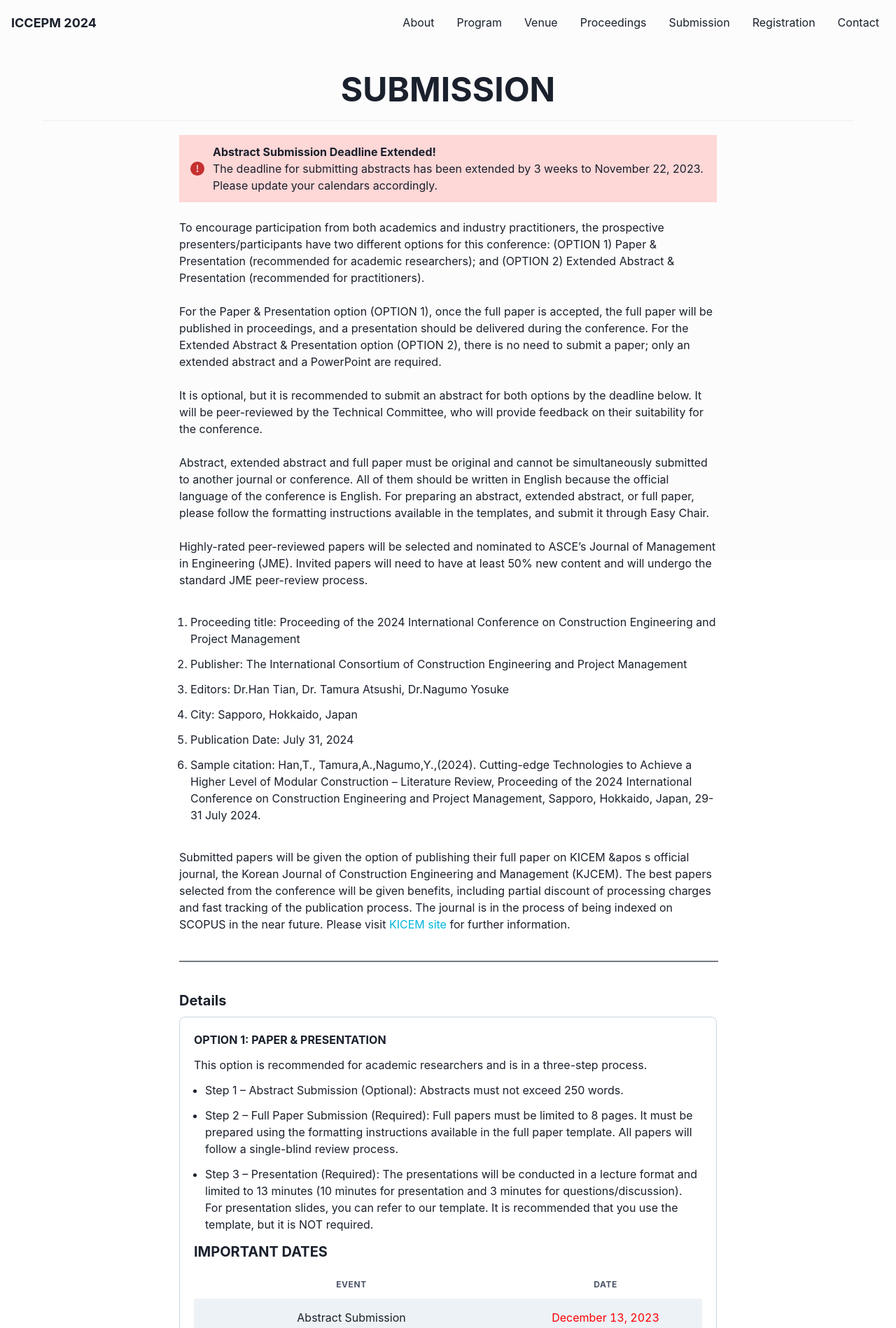
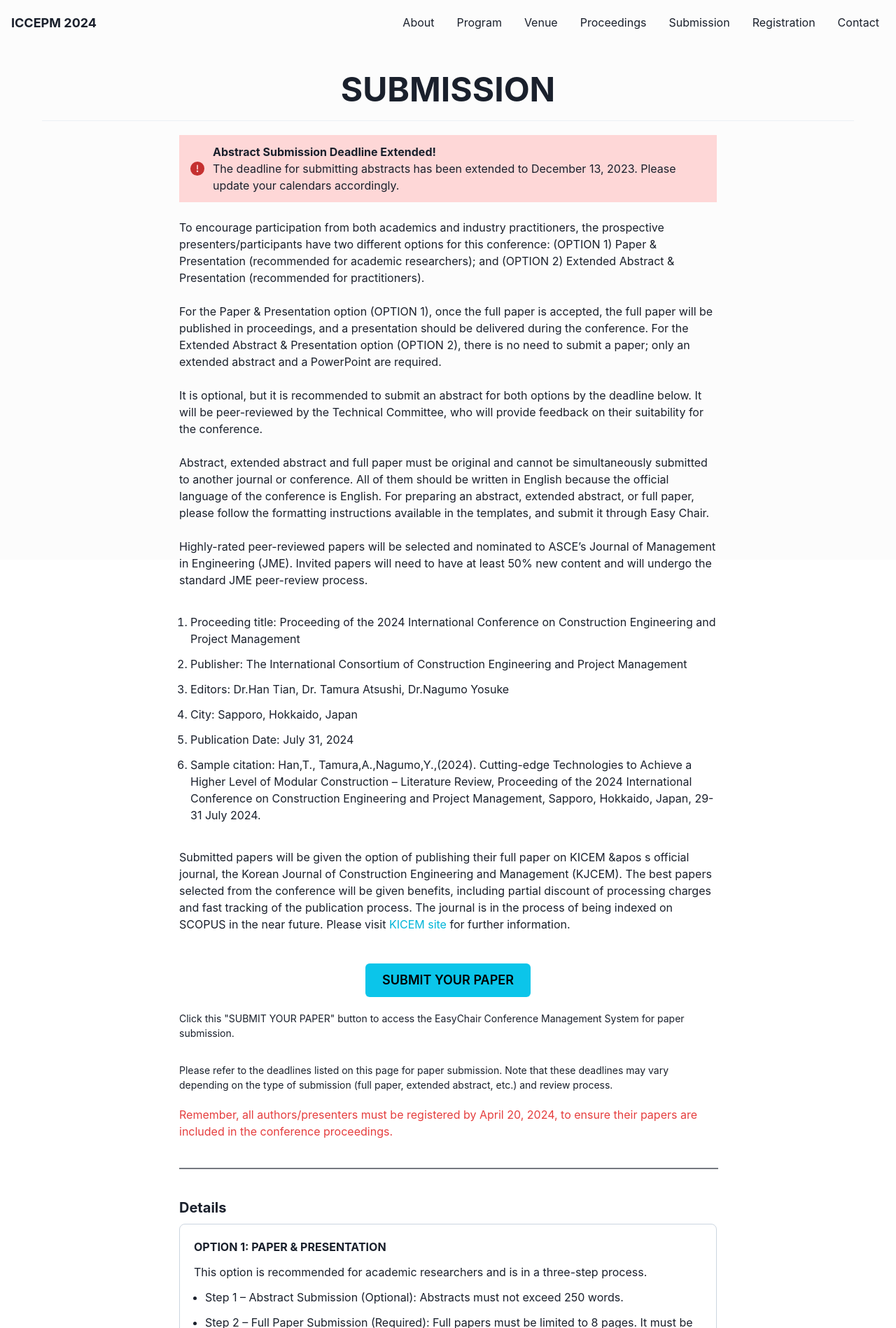
Before and after one commit to ktaroabobon/iccepm2024, a React (Create React App) app: page /submission in a window 1280 px wide. Shown: the top 1898 px of the page at 70% size. Built offline with nearby package versions, Linux system fonts and the light colour scheme.

Commit message:
add: submit button on Submission Page

```diff
--- a/src/pages/Registration.tsx
+++ b/src/pages/Registration.tsx
@@ -270,19 +270,19 @@ export const Registration: React.FC = () => {
             <VStack display={"flex"} justifyContent={"end"} width={"100%"}>
               <Button
                 colorScheme="cyan"
-                size="md"
+                size="lg"
                 mt={5}
                 as="a"
                 href={"https://easychair.org/conferences/?conf=iccepm2024"}
                 target={"_blank"}
               >
-                REGISTER NOW
+                REGISTER & SUBMIT
               </Button>
               <Text color={"red.500"}>Deadline: Apr 20 2024</Text>
               <Text color={"red.500"}>
-                Please click this &quot;REGISTER NOW&quot; button and access to
-                EasyChair Conference Management System for registration and
-                submitting papers.
+                Please click this &quot;REGISTER & SUBMIT&quot; button and
+                access to EasyChair Conference Management System for
+                registration and submitting papers.
               </Text>
               <Text color={"red.500"}>
                 Payment instruction and detailed brochure will be
--- a/src/pages/Submission.tsx
+++ b/src/pages/Submission.tsx
@@ -84,8 +84,8 @@ const Optional1DeadLineAlert = () => {
       <Box>
         <AlertTitle>Abstract Submission Deadline Extended!</AlertTitle>
         <AlertDescription>
-          The deadline for submitting abstracts has been extended by 3 weeks to
-          November 22, 2023. Please update your calendars accordingly.
+          The deadline for submitting abstracts has been extended to December
+          13, 2023. Please update your calendars accordingly.
         </AlertDescription>
       </Box>
     </Alert>
@@ -179,6 +179,34 @@ export const Submission: React.FC = () => {
                 </Link>{" "}
                 for further information.
               </Text>
+
+              <VStack display={"flex"} justifyContent={"center"} width={"100%"}>
+                <Button
+                  colorScheme="cyan"
+                  size="lg"
+                  mt={5}
+                  as="a"
+                  href={"https://easychair.org/conferences/?conf=iccepm2024"}
+                  target={"_blank"}
+                >
+                  SUBMIT YOUR PAPER
+                </Button>
+                <Text fontSize="sm" my={3}>
+                  Click this &quot;SUBMIT YOUR PAPER&quot; button to access the
+                  EasyChair Conference Management System for paper submission.
+                </Text>
+                <Text fontSize="sm" my={3}>
+                  Please refer to the deadlines listed on this page for paper
+                  submission. Note that these deadlines may vary depending on
+                  the type of submission (full paper, extended abstract, etc.)
+                  and review process.
+                </Text>
+                <Text color={"red.500"}>
+                  Remember, all authors/presenters must be registered by April
+                  20, 2024, to ensure their papers are included in the
+                  conference proceedings.
+                </Text>
+              </VStack>
             </VStack>
 
             <br />
```
